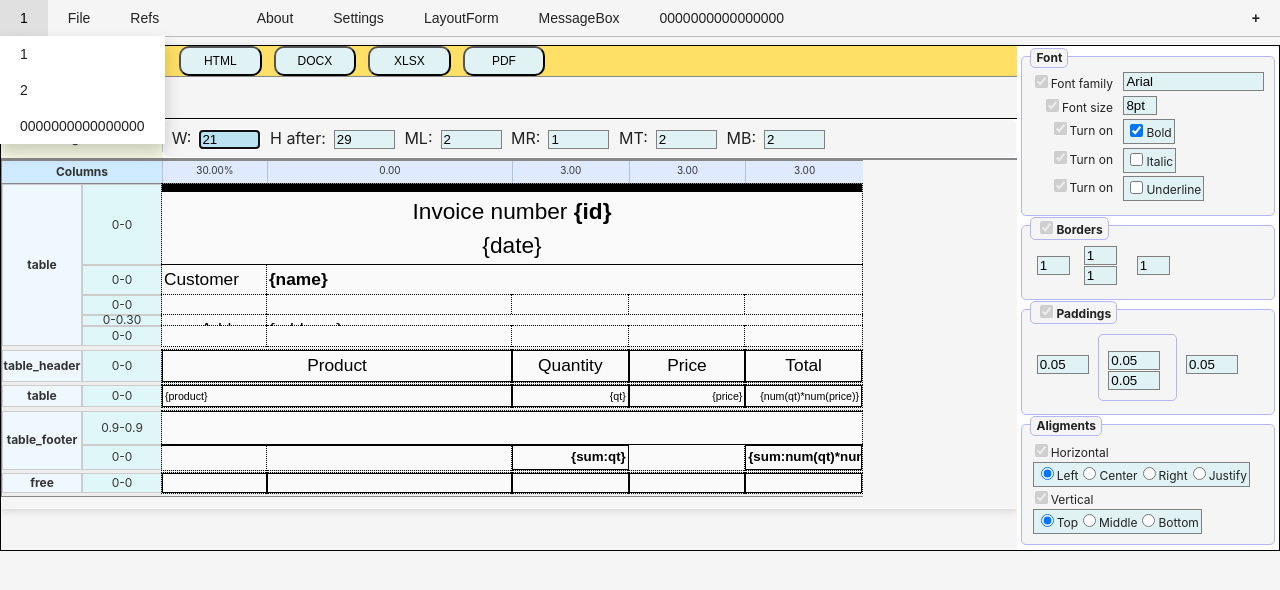
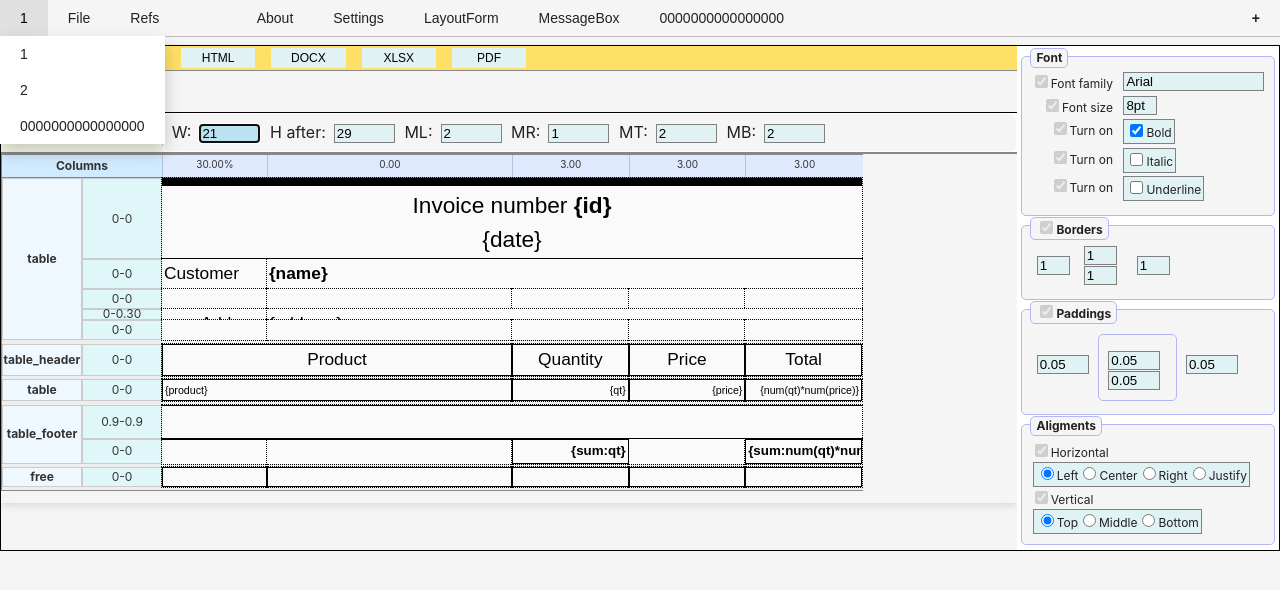
Before and after one commit to AndreiPuchko/q2web, a React (Vite) app: page / in a window 1280 px wide. Shown: the top 590 px of the page. Built offline with nearby package versions, Linux system fonts and the light colour scheme.

Commit message:
report's buttons style flat

```diff
--- a/src/components/reportEditor/Q2ContentEditor.tsx
+++ b/src/components/reportEditor/Q2ContentEditor.tsx
@@ -8,7 +8,6 @@ interface ContentProps {
     selection: any;
     q2report: any;
 }
-
 
 class Q2ContentEditor extends Component<ContentProps> {
 
--- a/src/components/reportEditor/Q2ReportEditor.tsx
+++ b/src/components/reportEditor/Q2ReportEditor.tsx
@@ -144,10 +144,13 @@ class Q2ReportEditor extends Component<Q2ReportEditorProps, Q2ReportEditorState>
 
     renderReport() {
         const buttonStyle = {
-            padding: "6px 18px",
+            padding: "3px 18px",
+            margin: "2px",
+            cursor: "pointer",
+            border: 0,
             fontSize: 12,
-            borderRadius: "10px",
-            width: "10cap"
+            borderRadius: "1px",
+            width: "9cap"
         };
         const isSelected = this.state.selection?.type === "report";
         return (
@@ -584,6 +587,8 @@ class Q2ReportEditor extends Component<Q2ReportEditorProps, Q2ReportEditorState>
                 if (key === "font-size") style["fontSize"] = reportStyle[key]
                 else if (key === "font-family") style["fontFamily"] = reportStyle[key]
                 else if (key === "font-weight") style["fontWeight"] = reportStyle[key]
+                else if (key === "font-italic") style["fontStyle"] = reportStyle[key] != "" ? "italic" : ""
+                else if (key === "font-underline") style["fontDecoration"] = reportStyle[key] != "" ? "underline" : ""
                 else if (key === "text-align") style["textAlign"] = reportStyle[key]
                 else if (key === "vertical-align") style["verticalAlign"] = reportStyle[key]
                 else if (key === "border-color") style["borderColor"] = reportStyle[key]
@@ -618,12 +623,6 @@ class Q2ReportEditor extends Component<Q2ReportEditorProps, Q2ReportEditorState>
         }
     }
 
-    // Helper to pass pageIdx/colIdx to renderRows/renderColumns
-    // private _currentPageIdx: number = 0;
-    // private _currentColIdx: number = 0;
-
-    // propsEditorRef = React.createRef<Q2PropsEditor>();
-
     render() {
         return (
             <div className="q2-report-editor-container" >
```
